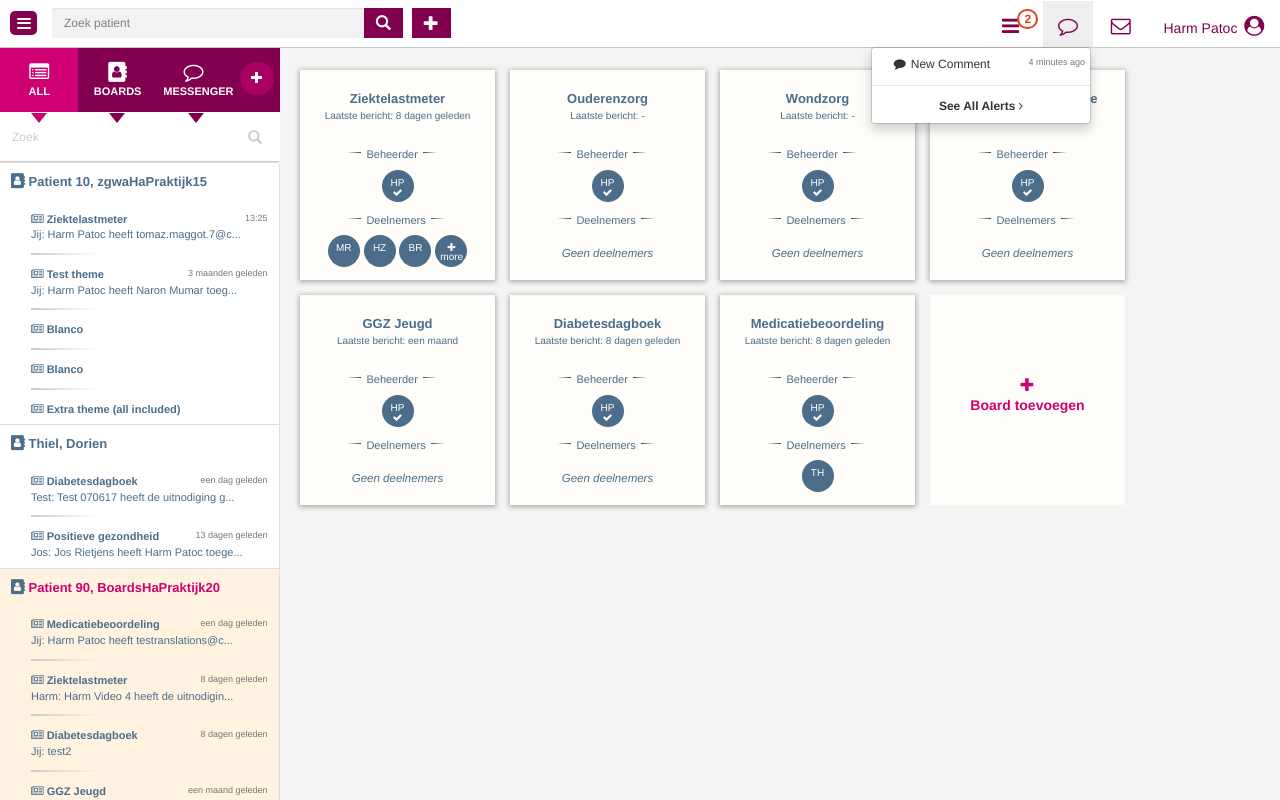
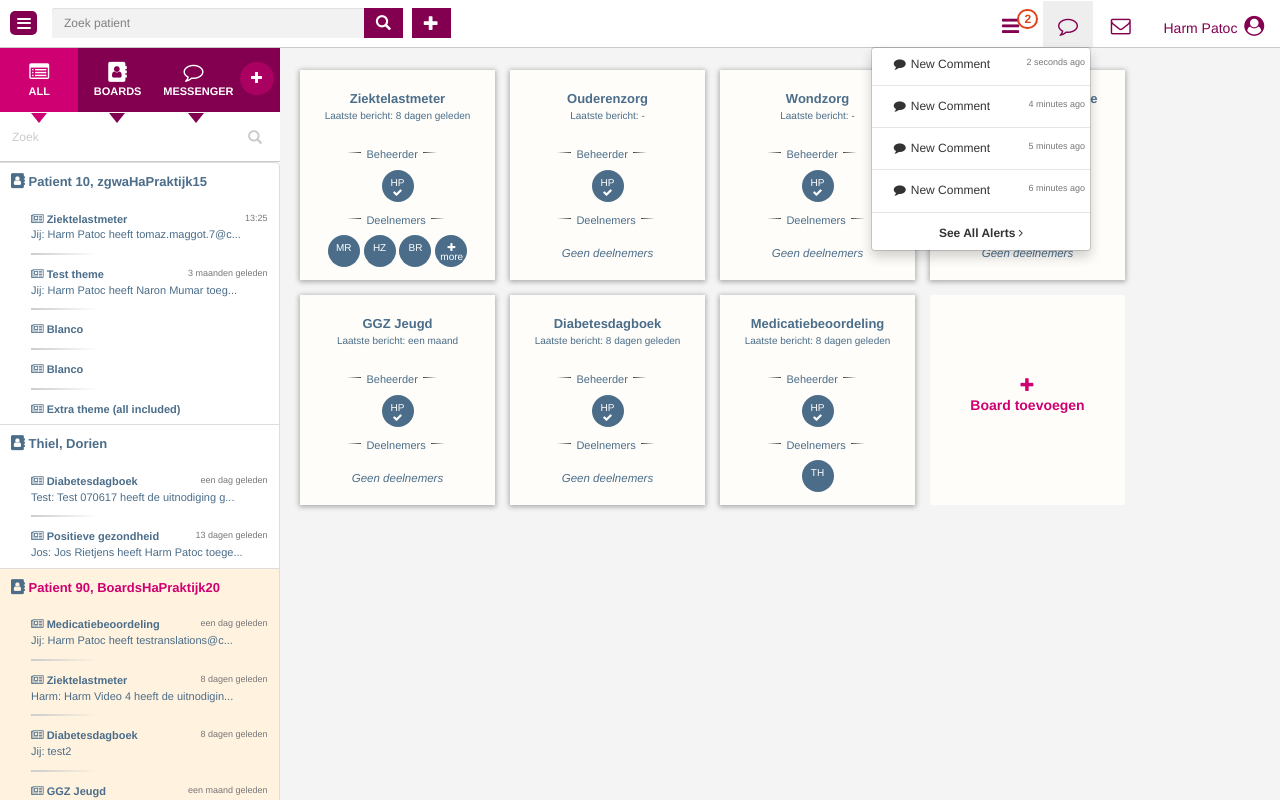
Before and after one commit to arvinrey/caresharing-technical-test, a plain HTML site: page index.html in a window 1280 px wide. Both pictures are taken after a click on the link 1068 px from the left and 24 px from the top of the page. Drawn offline with nearby package versions, Linux system fonts and the light colour scheme; some packages are replaced by stand-ins of ours; files that its build step writes are made by us from their sources; a script that the page names is missing.

Commit message:
Create index.html

```diff
--- a/index.html
+++ b/index.html
@@ -116,7 +116,34 @@
                                 <a href="#">
                                     <div>
                                         <i class="fa fa-comment fa-fw"></i> New Comment
+                                        <span class="pull-right text-muted small">2 seconds ago</span>
+                                    </div>
+                                </a>
+                            </li>
+                            <li class="divider"></li>
+                            <li>
+                                <a href="#">
+                                    <div>
+                                        <i class="fa fa-comment fa-fw"></i> New Comment
                                         <span class="pull-right text-muted small">4 minutes ago</span>
+                                    </div>
+                                </a>
+                            </li>
+                            <li class="divider"></li>
+                            <li>
+                                <a href="#">
+                                    <div>
+                                        <i class="fa fa-comment fa-fw"></i> New Comment
+                                        <span class="pull-right text-muted small">5 minutes ago</span>
+                                    </div>
+                                </a>
+                            </li>
+                            <li class="divider"></li>
+                            <li>
+                                <a href="#">
+                                    <div>
+                                        <i class="fa fa-comment fa-fw"></i> New Comment
+                                        <span class="pull-right text-muted small">6 minutes ago</span>
                                     </div>
                                 </a>
                             </li>
@@ -143,6 +170,24 @@
                                     <div>
                                         <i class="fa fa-comment fa-fw"></i> New Comment
                                         <span class="pull-right text-muted small">4 minutes ago</span>
+                                    </div>
+                                </a>
+                            </li>
+                            <li class="divider"></li>
+                            <li>
+                                <a href="#">
+                                    <div>
+                                        <i class="fa fa-comment fa-fw"></i> New Comment
+                                        <span class="pull-right text-muted small">6 minutes ago</span>
+                                    </div>
+                                </a>
+                            </li>
+                            <li class="divider"></li>
+                            <li>
+                                <a href="#">
+                                    <div>
+                                        <i class="fa fa-comment fa-fw"></i> New Comment
+                                        <span class="pull-right text-muted small">8 minutes ago</span>
                                     </div>
                                 </a>
                             </li>
```
